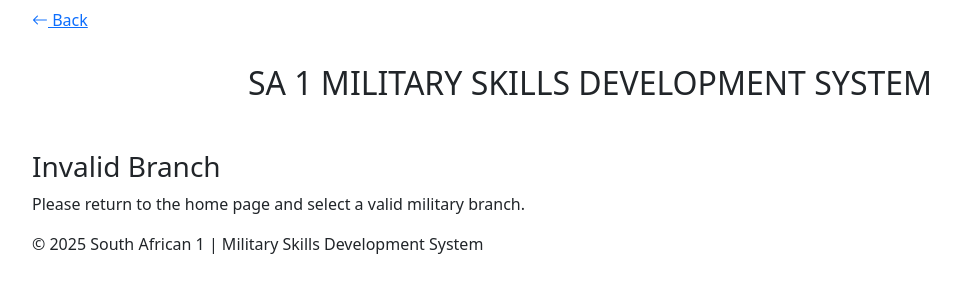
After one commit to Anele-e/project, a Flask app: page /questions/requirements/1 in a window 1280 px wide. The commit adds this page. Shown: the top 300 px of the page, without its empty margins (50-1010 px from the left). Run offline with Flask 3, Linux system fonts and the light colour scheme.

Commit message:
css next

```diff
--- a/app.py
+++ b/app.py
@@ -33,31 +33,31 @@ def index():
             "title": "South African Army",
             "image": "images/South_African_troops.jpg",
             "description": "Take an aptitude test",
-            "link": url_for('questions.questions_army')
+            "link": url_for('questions.questions_department', department='army')
         },
         {
             "title": "South African Navy",
             "image": "images/navy.jpg",
             "description": "South African Navy",
-            "link": url_for('questions.questions_navy')
+            "link": url_for('questions.questions_department', department='navy')
         },
         {
             "title": "South African Air Force",
             "image": "images/air-force.jpg",
             "description": "Get Random memes",
-            "link": url_for('questions.questions_air_force')
+            "link": url_for('questions.questions_department', department='air-force')
         },
         {
             "title": "South African Military Health Service",
             "image": "images/health-services.webp",
             "description": "There will be something here",
-            "link": url_for('questions.questions_military_health')
+            "link": url_for('questions.questions_department', department='military-health')
         },
         {
             "title": "Funuba kwi Computer",
             "image": "images/comp-image.jpg",
             "description": "Take aptitude test for computer skills",
-            "link": url_for('questions.questions_computers')
+            "link": url_for('questions.questions_department', department='computers')
         },
         {
             "title": "Explore careers",
--- a/routes/routes.py
+++ b/routes/routes.py
@@ -5,45 +5,76 @@ from models.user import User
 questions_bp = Blueprint('questions', __name__)
 
 
-@questions_bp.route('/army')
-def questions_army():
-    test_data = [
-    {
-        "title": "General Science",
-        "questions": [
+def get_department_data(department):
+    sample_tests = {
+        "army": [
             {
-                "question": "NaCl is more commonly known as:",
-                "options": ["nickel chlorine", "pepper", "salt", "sugar"],
-                "answer": "salt"
+                "title": "General Science",
+                "questions": [
+                    {
+                        "question": "NaCl is more commonly known as:",
+                        "options": ["nickel chlorine", "pepper", "salt", "sugar"],
+                        "answer": "salt"
+                    }
+                ]
+            },
+            {
+                "title": "Arithmetic Reasoning",
+                "questions": [
+                    {
+                        "question": "If there are three quarts of gas in a gallon container, how full is the container?",
+                        "options": ["50%", "60%", "75%", "80%"],
+                        "answer": "75%"
+                    }
+                ]
             }
-        ]
-    },
-    {
-        "title": "Arithmetic Reasoning",
-        "questions": [
+        ],
+        "navy": [
             {
-                "question": "If there are three quarts of gas in a gallon container, how full is the container?",
-                "options": ["50%", "60%", "75%", "80%"],
-                "answer": "75%"
+                "title": "Mechanical Comprehension",
+                "questions": [
+                    {
+                        "question": "Which gear turns the opposite direction of gear A?",
+                        "options": ["B", "C", "D", "E"],
+                        "answer": "C"
+                    }
+                ]
             }
-        ]
-    },
+        ],
+        "air-force": [],
+        "military-health": [],
+        "computers": []
+    }
+    return sample_tests.get(department, [])
 
-]
-    return render_template('questions/army.html', test_data=test_data)
+@questions_bp.route('/<department>')
+def questions_department(department):
+    department_titles = {
+        "army": "South African Army",
+        "navy": "South African Navy",
+        "air-force": "South African Air Force",
+        "military-health": "Military Health Services",
+        "computers": "Computer Aptitude"
+    }
 
-@questions_bp.route('/navy')
-def questions_navy():
-    return render_template('questions/navy.html')
+    application_links = {
+        "army": "http://www.dod.mil.za/document/Form/Forms/SA%20Army%20MSDS%20Application%202026.pdf",
+        "navy": "http://www.dod.mil.za/document/Form/Forms/SA%20Navy%20MSDS%20Application%202026.pdf",
+        "air-force": "http://www.dod.mil.za/document/Form/Forms/SA%20AirForce%20MSDS%20Application%202026.pdf",
+        "military-health": "http://www.dod.mil.za/document/Form/Forms/SA%20Health%20MSDS%20Application%202026.pdf",
+        "computers": "http://www.dod.mil.za/document/Form/Forms/SA%20Computer%20MSDS%20Application%202026.pdf"
+    }
 
-@questions_bp.route('/air-force')
-def questions_air_force():
-    return render_template('questions/air-force.html')
+    if department not in department_titles:
+        return "Department not found", 404
 
-@questions_bp.route('/military-health')
-def questions_military_health():
-    return render_template('questions/military-health.html')
+    test_data = get_department_data(department)
+    return render_template("questions/department.html",
+                           department=department,
+                           department_name=department_titles[department],
+                           test_data=test_data,
+                           application_link=application_links.get(department))
 
-@questions_bp.route('/computers')
-def questions_computers():
-    return render_template('questions/computers.html')
+@questions_bp.route('/requirements/<branch>')
+def requirements(branch):
+    return render_template('questions/requirements.html', branch=branch)
--- a/static/css/styles.css
+++ b/static/css/styles.css
@@ -102,3 +102,5 @@ body {
     border-top: 1px solid black;
     background-color: white;
 }
+
+/* requirements */
--- a/templates/index.html
+++ b/templates/index.html
@@ -13,7 +13,7 @@
         <div class="col-md-4 mb-4">
             <div class="custom-card h-100 d-flex flex-column">
                 <div class="card-img-top"
-                     style="background-image: url('{{ url_for('static', filename=card.image) }}');">
+                     style="background-image: url('{{ url_for("static", filename=card.image) }}');">
                 </div>
                 <div class="p-3 flex-grow-1 d-flex flex-column align-items-center">
                     <h3 class="mb-0 fw-bold">{{ card.title }}</h3><br>
--- /dev/null
+++ b/templates/questions/requirements.html
@@ -0,0 +1,87 @@
+<!DOCTYPE html>
+<html lang="en">
+<head>
+    <meta charset="UTF-8">
+    <meta name="viewport" content="width=device-width, initial-scale=1.0">
+    <title>{{ branch|title }} Military Skills Development System</title>
+    <link href="https://cdn.jsdelivr.net/npm/bootstrap@5.3.0-alpha1/dist/css/bootstrap.min.css" rel="stylesheet">
+    </head>
+<body>
+
+    <!-- Navigation Bar -->
+    <nav class="navbar navbar-expand-lg navbar-dark mb-4">
+        <div class="container">
+            <a class="back-button" href="{{ url_for('questions.questions_department', department=branch) }}"><i class="bi bi-arrow-left"></i> Back</a>
+        </div>
+    </nav>
+
+    <div class="container">
+        <h2 class="text-center mb-5">SA {{ branch|upper }} MILITARY SKILLS DEVELOPMENT SYSTEM</h2>
+
+        {% if branch == 'army' %}
+            <div class="requirement-section">
+                <h3>Army Background</h3>
+                <p>The SA Army offers a 2-year MSDS program with professional and functional military training.</p>
+            </div>
+
+            <div class="requirement-section">
+                <h3>Army Requirements</h3>
+                <ul>
+                    <li>RSA Citizen (No dual citizenship)</li>
+                    <li>Age 18 – 22 (Grade 12), 18 – 26 (Tertiary)</li>
+                    <li>APS 17+, No criminal record, medically fit</li>
+                    <li>No visible tattoos</li>
+                </ul>
+            </div>
+
+        {% elif branch == 'navy' %}
+            <div class="requirement-section">
+                <h3>Navy Background</h3>
+                <p>The SA Navy MSDS allows youth to serve on vessels or in technical/naval roles with high discipline.</p>
+            </div>
+
+            <div class="requirement-section">
+                <h3>Navy Requirements</h3>
+                <ul>
+                    <li>RSA Citizen (No dual citizenship)</li>
+                    <li>Age 18 – 22 (Grade 12), 18 – 26 (N6/National Diploma)</li>
+                    <li>Swimming ability required</li>
+                    <li>No criminal record, medically fit</li>
+                </ul>
+            </div>
+
+        {% elif branch == 'airforce' %}
+            <div class="requirement-section">
+                <h3>Airforce Background</h3>
+                <p>The SA Air Force offers MSDS recruits training in aviation, radar, technical and logistics roles.</p>
+            </div>
+
+            <div class="requirement-section">
+                <h3>Airforce Requirements</h3>
+                <ul>
+                    <li>RSA Citizen</li>
+                    <li>18 – 22 (Grade 12), up to 26 with tertiary education</li>
+                    <li>APS 17+ excluding Life Orientation</li>
+                    <li>Height: Min 1.6m, Vision: Min 6/6</li>
+                </ul>
+            </div>
+
+        {% else %}
+            <div class="requirement-section">
+                <h3>Invalid Branch</h3>
+                <p>Please return to the home page and select a valid military branch.</p>
+            </div>
+        {% endif %}
+    </div>
+
+    <footer>
+        <div class="container">
+            <p>© 2025 South African {{ branch|title }} | Military Skills Development System</p>
+        </div>
+    </footer>
+
+    <!-- Scripts -->
+    <script src="https://cdn.jsdelivr.net/npm/bootstrap@5.3.0-alpha1/dist/js/bootstrap.bundle.min.js"></script>
+    <link rel="stylesheet" href="https://cdn.jsdelivr.net/npm/bootstrap-icons@1.8.1/font/bootstrap-icons.css">
+</body>
+</html>
```
Also changed, not shown: templates/questions/army.html (+15 -12 lines), templates/questions/department.html (added, +40 -0 lines), 1 other file.
